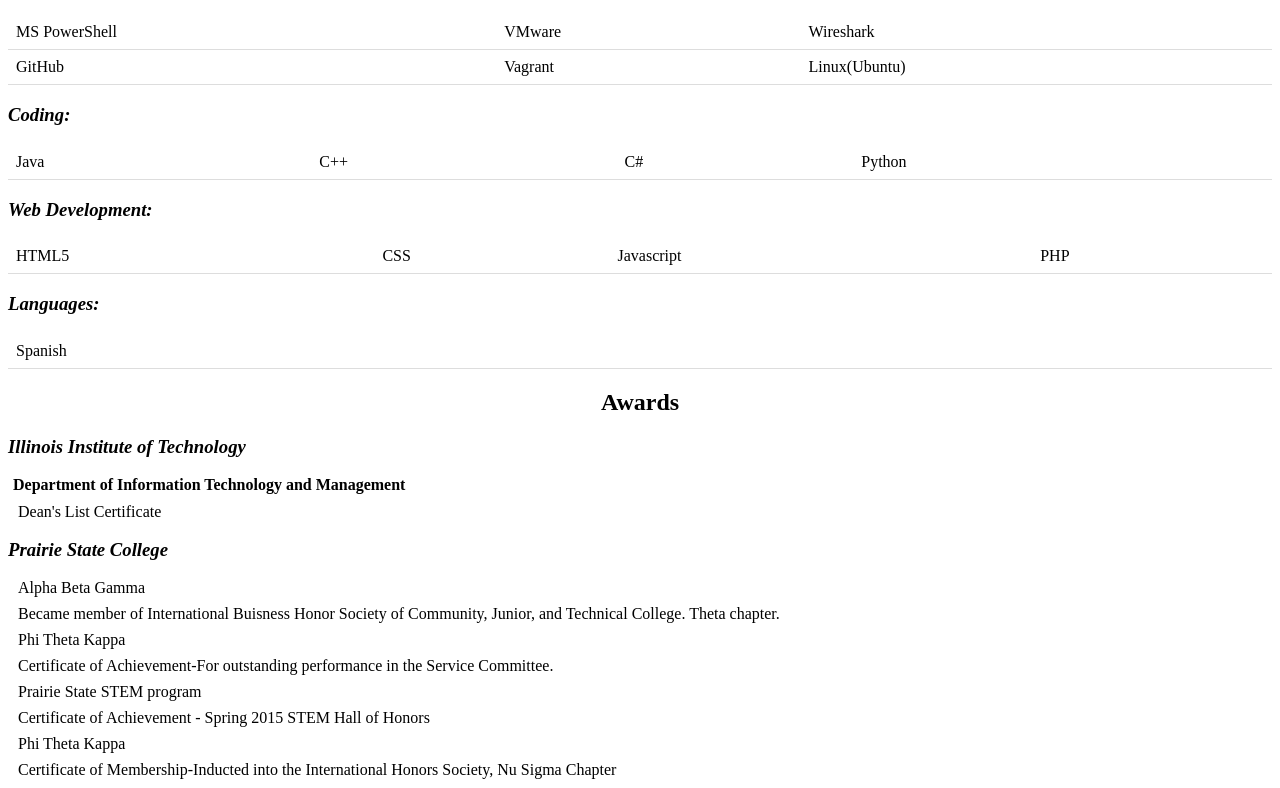
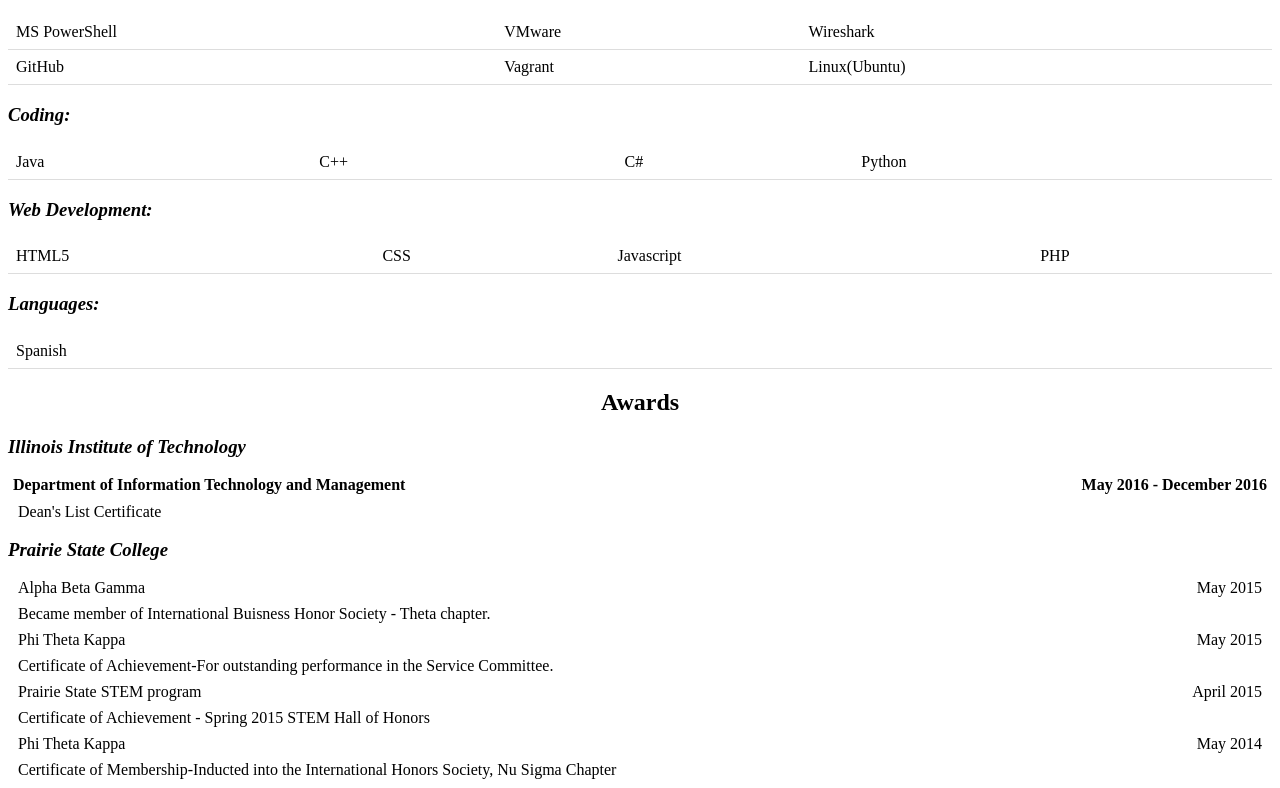
Before and after one commit to agomez15/agomez15.github.io, a plain HTML site: page Resume.html in a window 1280 px wide. Shown: the part 1827-2615 px from the top of the page. Drawn offline with Linux system fonts and the light colour scheme.

Commit message:
Added dates to Awards section

```diff
--- a/Resume.html
+++ b/Resume.html
@@ -146,21 +146,21 @@
 
 <h2>Awards</h2>
 <h3>Illinois Institute of Technology</h3>
-<h4>Department of Information Technology and Management</h4>
+<h4>Department of Information Technology and Management<span style="float:right;">May 2016 - December 2016</span></h4>
 <p>Dean's List Certificate</p>
 
 
 <h3>Prairie State College</h3>
-	<p>Alpha Beta Gamma</p>
-	<p>Became member of International Buisness Honor Society of Community, Junior, and Technical College. Theta chapter.</p>
+	<p>Alpha Beta Gamma<span style="float:right;">May 2015</span></p>
+	<p>Became member of International Buisness Honor Society - Theta chapter.</p>
 
-	<p>Phi Theta Kappa</p>
+	<p>Phi Theta Kappa<span style="float:right;">May 2015</span></p>
   <p>Certificate of Achievement-For outstanding performance in the Service Committee.</p>
 
-  <p>Prairie State STEM program</p>
+  <p>Prairie State STEM program<span style="float:right;">April 2015</span></p>
 	<p>Certificate of Achievement - Spring 2015 STEM Hall of Honors</p>
 
-	<p>Phi Theta Kappa</p>
+	<p>Phi Theta Kappa<span style="float:right;">May 2014</span></p>
 	<p>Certificate of Membership-Inducted into the International Honors Society, Nu Sigma Chapter</p>
  </body>
   </html>
```
